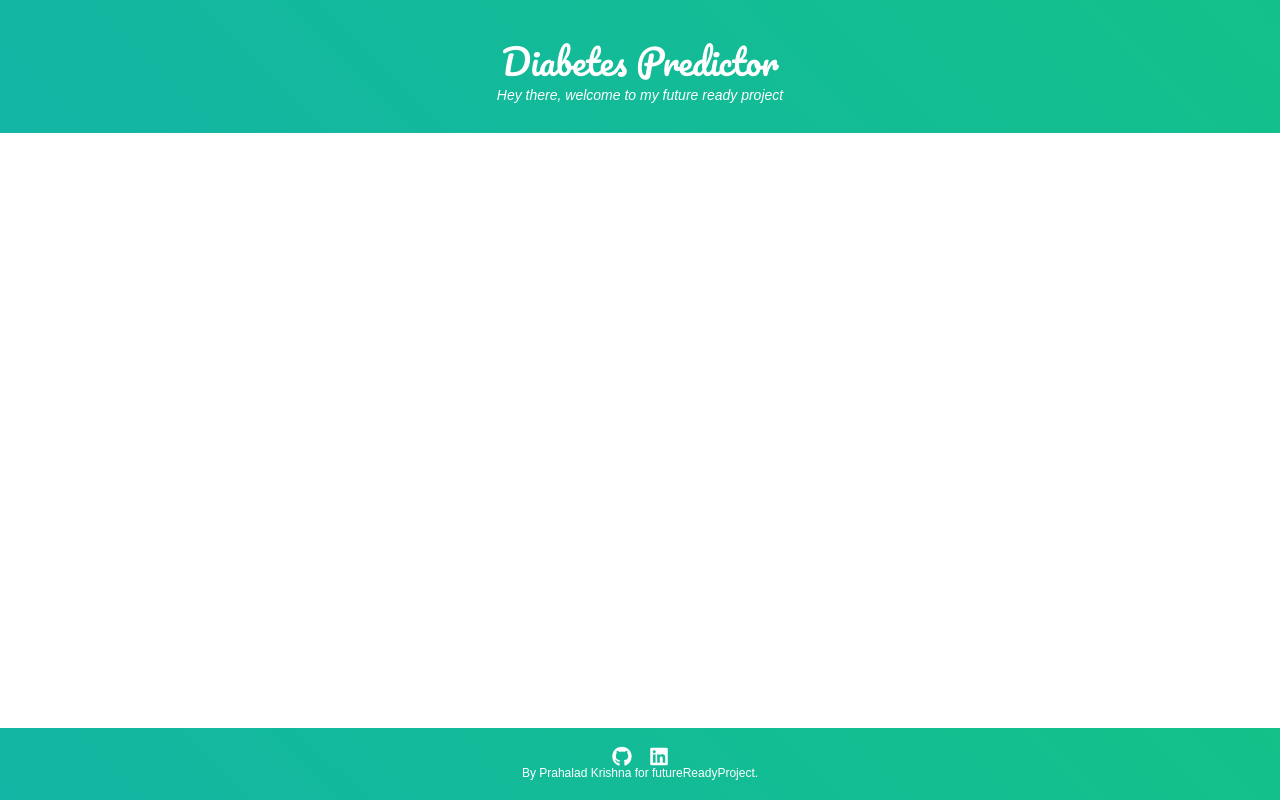
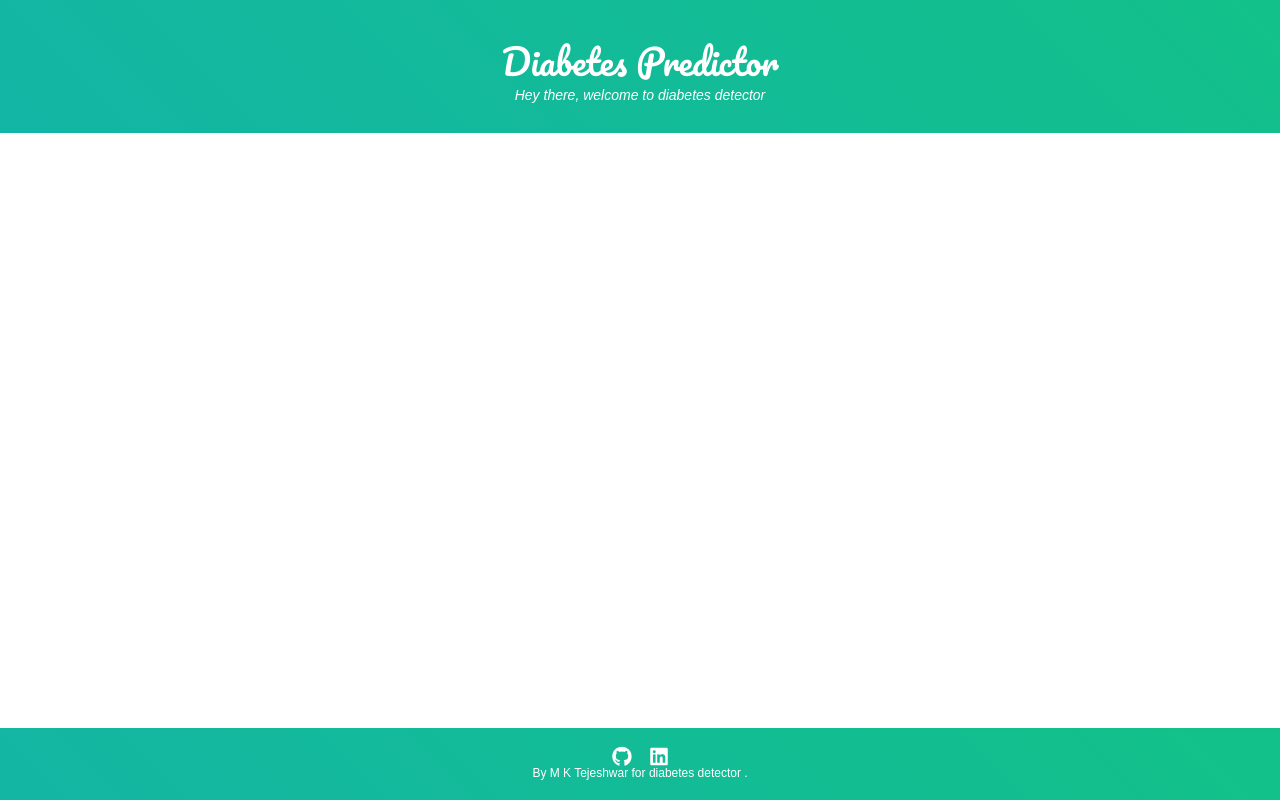
Before and after one commit to mktejeshwar/futurereadyproject, a Flask app: template templates/result.html in a window 1280 px wide. Run offline with Flask 2, Linux system fonts and the light colour scheme; the template is opened without the code that fills it, so the values that code supplies are empty; parts of the project's set-up code (start-up, migrations or seed data) failed here and were passed over; some libraries are stand-ins or nearby versions.

Commit message:
Update result.html

```diff
--- a/templates/result.html
+++ b/templates/result.html
@@ -16,7 +16,7 @@
 		<div class="container">
             <h2 class='container-heading'><span class="heading_font">Diabetes Predictor</span></h2>
             <div class='description'>
-    			<p>Hey there, welcome to my future ready project</p>
+    			<p>Hey there, welcome to diabetes detector</p>
     		</div>
     	</div>
 
@@ -34,10 +34,10 @@
 		<!-- Footer -->
        <div class='footer'>
            <div class="contact">
-               <a target="_blank" href="https://github.com/paachu151"><i class="fab fa-github fa-lg contact-icon"></i></a>
-               <a target="_blank" href="https://www.linkedin.com/in/prahalad-krishna-b510b01a5/"><i class="fab fa-linkedin fa-lg contact-icon"></i></a>
+               <a target="_blank" href="https://github.com/mktejeshwar"><i class="fab fa-github fa-lg contact-icon"></i></a>
+               <a target="_blank" href="https://www.linkedin.com/in/mk-tejeshwar-006812211/"><i class="fab fa-linkedin fa-lg contact-icon"></i></a>
            </div>
-           <p class='footer-description'>By Prahalad Krishna for futureReadyProject.</p>
+           <p class='footer-description'>By M K Tejeshwar for diabetes detector .</p>
        </div>
 
 	</body>
```
